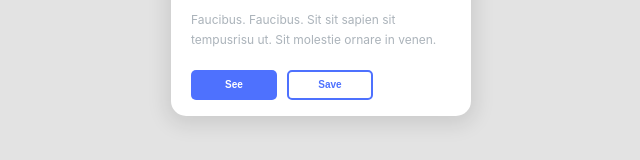
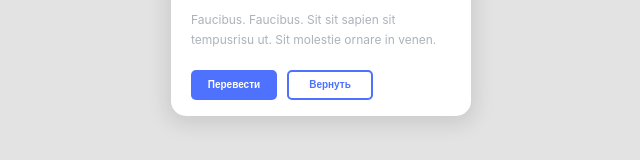
Before and after one commit to dnisaev/homework00, a React (Create React App) app: page / in a window 1280 px wide. Shown: the part 459-619 px from the top of the page, without its empty margins (319-959 px from the left). Built offline with nearby package versions, Linux system fonts and the light colour scheme.

Commit message:
update #2 App.tsx

```diff
--- a/src/App.tsx
+++ b/src/App.tsx
@@ -5,6 +5,7 @@ import {Button} from "./components/Button.styled";
 import {Card} from "./components/Card.styled";
 import mainPicture from "./images/hero.jpg";
 // import TestComponent from "./components/TestComponents";
+// import AppClassComponent from './AppClassComponent';
 
 
 const textFirst = "Faucibus. Faucibus. Sit sit sapien sit tempusrisu ut. Sit molestie ornare in venen.";
@@ -14,14 +15,14 @@ function App() {
     const [text, setText] = useState(textFirst)
 
     useEffect(() => {
-
-    }, [])
+        alert("Перевожу текст на русский язык")
+    }, [text])
 
     // const onButtonClick = () => {
     //     alert('Всем привет!');
     // }
 
-    const onChangeText = () => setText('Всем пока');
+    const onChangeText = () => setText('Здесь должен быть перевод, но его нет :(');
 
     const onChangeFirstText = () => setText(textFirst);
 
@@ -32,10 +33,11 @@ function App() {
                 <h3>Headline</h3>
                 <p>{text}</p>
                 {/*<Button background={mainTheme.colors.blue} onClick={onButtonClick}>See more</Button>*/}
-                <Button background={mainTheme.colors.blue} onClick={onChangeFirstText}>See</Button>
-                <Button background={mainTheme.colors.transparent} onClick={onChangeText}>Save</Button>
+                <Button background={mainTheme.colors.blue} onClick={onChangeText}>Перевести</Button>
+                <Button background={mainTheme.colors.transparent} onClick={onChangeFirstText}>Вернуть</Button>
             </Card>
             {/*<TestComponent />*/}
+            {/*<AppClassComponent />*/}
         </Album>
     );
 }
```
